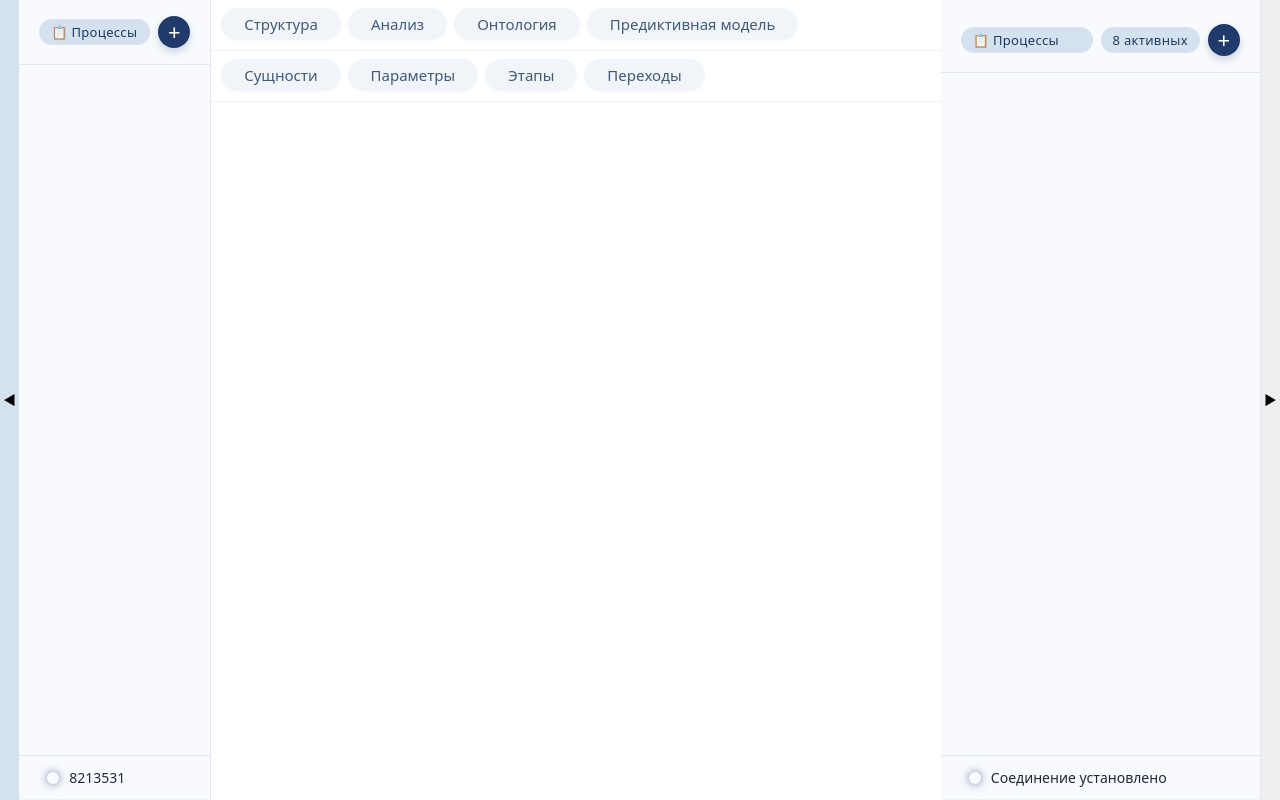
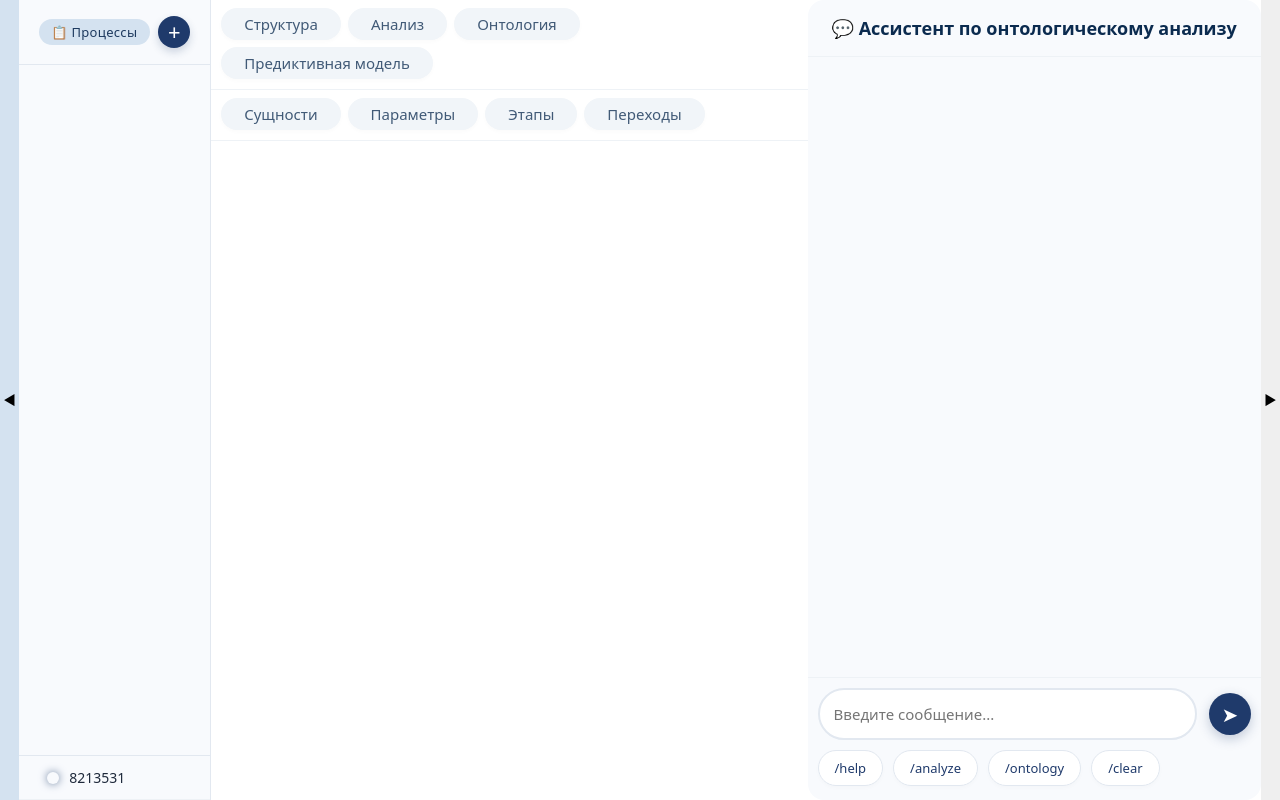
Before and after one commit to AndreyKoposov/Grafinya, a FastAPI app: template src/static/templates/index.html in a window 1280 px wide. Run offline with FastAPI, Linux system fonts and the light colour scheme; the template is opened without the code that fills it, so the values that code supplies are empty; parts of the project's set-up code (start-up, migrations or seed data) failed here and were passed over.

Commit message:
added chat style and html

```diff
--- /dev/null
+++ b/src/static/css/chat.css
@@ -0,0 +1,278 @@
+/* Контейнер чата - использует всю доступную высоту */
+.chat-container {
+    display: flex;
+    flex-direction: column;
+    height: 100%; /* Важно: занимает 100% высоты родителя */
+    background: #ffffff;
+    border-radius: 16px;
+    overflow: hidden; /* Предотвращает выпадение содержимого */
+}
+
+/* Заголовок чата - фиксированная высота */
+.chat-header {
+    padding: 16px 24px;
+    background: #f8fafd;
+    border-bottom: 1px solid #eef2f6;
+    display: flex;
+    align-items: center;
+    gap: 12px;
+    flex-shrink: 0; /* Запрещаем сжатие */
+}
+
+.chat-header h3 {
+    color: #0b2b4f;
+    font-size: 18px;
+    font-weight: 600;
+    margin: 0;
+}
+
+.chat-status {
+    width: 10px;
+    height: 10px;
+    border-radius: 50%;
+    background: #10b981;
+    box-shadow: 0 0 8px #10b981;
+    animation: pulse 2s infinite;
+}
+
+@keyframes pulse {
+    0% { opacity: 0.6; }
+    50% { opacity: 1; }
+    100% { opacity: 0.6; }
+}
+
+/* Область сообщений - скроллируется */
+.chat-messages {
+    flex: 1; /* Занимает всё доступное пространство */
+    overflow-y: auto; /* Включаем вертикальный скролл */
+    padding: 24px;
+    display: flex;
+    flex-direction: column;
+    gap: 16px;
+    background: #f8fafd;
+    min-height: 0; /* Важно для Firefox */
+}
+
+/* Стилизация скролла */
+.chat-messages::-webkit-scrollbar {
+    width: 6px;
+}
+
+.chat-messages::-webkit-scrollbar-track {
+    background: #f1f5f9;
+}
+
+.chat-messages::-webkit-scrollbar-thumb {
+    background: #cbd5e1;
+    border-radius: 10px;
+}
+
+.chat-messages::-webkit-scrollbar-thumb:hover {
+    background: #94a3b8;
+}
+
+/* Сообщение */
+.message {
+    display: flex;
+    width: 100%;
+    margin-bottom: 4px;
+}
+
+.message.user {
+    justify-content: flex-end;
+}
+
+.message.assistant {
+    justify-content: flex-start;
+}
+
+.message-bubble {
+    max-width: 70%;
+    padding: 12px 16px;
+    border-radius: 18px;
+    position: relative;
+    word-wrap: break-word;
+}
+
+.message.user .message-bubble {
+    background: #1f3a6b;
+    color: white;
+    border-bottom-right-radius: 4px;
+    box-shadow: 0 4px 12px rgba(31, 58, 107, 0.15);
+}
+
+.message.assistant .message-bubble {
+    background: #f1f5f9;
+    color: #0b2b4f;
+    border-bottom-left-radius: 4px;
+    box-shadow: 0 4px 12px rgba(0, 0, 0, 0.05);
+}
+
+.message-time {
+    font-size: 11px;
+    margin-top: 6px;
+    text-align: right;
+    opacity: 0.7;
+}
+
+.message.user .message-time {
+    color: rgba(255, 255, 255, 0.8);
+}
+
+.message.assistant .message-time {
+    color: #64748b;
+}
+
+/* Область ввода - фиксированная внизу */
+.chat-input-area {
+    padding: 10px 10px;
+    background: #f8fafd;
+    border-top: 1px solid #eef2f6;
+    flex-shrink: 0; /* Запрещаем сжатие */
+}
+
+.input-wrapper {
+    display: flex;
+    gap: 12px;
+    margin-bottom: 6px;
+    align-items: center;
+}
+
+.chat-input {
+    flex: 1;
+    padding: 14px 14px;
+    border: 2px solid #e2e8f0;
+    border-radius: 28px;
+    font-size: 15px;
+    outline: none;
+    transition: all 0.2s ease;
+    background: white;
+}
+
+.chat-input:focus {
+    border-color: #1f3a6b;
+    box-shadow: 0 4px 12px rgba(31, 58, 107, 0.1);
+}
+
+.send-btn {
+    width: 42px;
+    height: 42px;
+    border-radius: 50%;
+    background: #1f3a6b;
+    color: white;
+    border: none;
+    font-size: 20px;
+    cursor: pointer;
+    transition: all 0.2s ease;
+    display: flex;
+    align-items: center;
+    justify-content: center;
+    box-shadow: 0 4px 12px rgba(31, 58, 107, 0.25);
+}
+
+.send-btn:hover {
+    background: #2c4c8a;
+    transform: scale(1.05);
+}
+
+.send-btn:active {
+    transform: scale(0.95);
+}
+
+.send-btn:disabled {
+    background: #cbd5e1;
+    cursor: not-allowed;
+    transform: none;
+    box-shadow: none;
+}
+
+/* Кнопки команд */
+.command-buttons {
+    display: flex;
+    flex-wrap: wrap;
+    gap: 10px;
+    padding: 4px 0;
+}
+
+.command-btn {
+    padding: 8px 16px;
+    background: white;
+    border: 1px solid #e2e8f0;
+    border-radius: 30px;
+    font-size: 13px;
+    color: #1f3a6b;
+    cursor: pointer;
+    transition: all 0.2s ease;
+    box-shadow: 0 2px 4px rgba(0, 0, 0, 0.02);
+}
+
+.command-btn:hover {
+    background: #e4ecf7;
+    border-color: #b8ccf0;
+    transform: translateY(-1px);
+    box-shadow: 0 4px 8px rgba(31, 58, 107, 0.1);
+}
+
+.command-btn:active {
+    transform: translateY(0);
+}
+
+/* Индикатор печатания */
+.typing-indicator {
+    display: flex;
+    gap: 4px;
+    padding: 12px 16px;
+    background: #f1f5f9;
+    border-radius: 18px;
+    border-bottom-left-radius: 4px;
+    width: fit-content;
+}
+
+.typing-indicator span {
+    width: 8px;
+    height: 8px;
+    background: #94a3b8;
+    border-radius: 50%;
+    animation: typing 1.4s infinite;
+}
+
+.typing-indicator span:nth-child(2) {
+    animation-delay: 0.2s;
+}
+
+.typing-indicator span:nth-child(3) {
+    animation-delay: 0.4s;
+}
+
+@keyframes typing {
+    0%, 60%, 100% { transform: translateY(0); opacity: 0.6; }
+    30% { transform: translateY(-8px); opacity: 1; }
+}
+
+/* Адаптивность */
+@media (max-width: 768px) {
+    .message-bubble {
+        max-width: 85%;
+    }
+
+    .command-buttons {
+        gap: 8px;
+    }
+
+    .command-btn {
+        padding: 6px 12px;
+        font-size: 12px;
+    }
+}
+
+/* Важно: стили для родительского контейнера */
+.content-area {
+    height: 100%;
+    display: flex;
+    flex-direction: column;
+    padding: 0; /* Убираем отступы, так как они есть внутри чата */
+}
+
+.content-area > * {
+    min-height: 0; /* Важно для flex-детей */
+}
--- a/src/static/templates/index.html
+++ b/src/static/templates/index.html
@@ -6,6 +6,7 @@
     <title>Онтологический анализ процессов</title>
     <link rel="icon" type="image/x-icon" href="/static/favicon.ico">
     <link rel="stylesheet" href="/static/css/main.css">
+    <link rel="stylesheet" href="/static/css/chat.css">
 </head>
 <body>
     <div class="app">
@@ -50,19 +51,27 @@
             </div>
         </div>
         <!-- Правая колонка: чат с ИИ -->
-        <div id="ai-chat" class="ai-chat">
-           <div class="process-list-header">
-               <span>📋 Процессы</span>
-               <span class="process-count" id="processCount">8 активных</span>
-               <button class="add-process-btn" id="addProcessBtn" title="Добавить новый процесс">+</button>
-           </div>
-           <div class="process-items" id="processItems">
-               <!-- Процессы будут динамически добавляться сюда -->
-           </div>
-           <!-- Индикатор состояния соединения -->
-            <div class="connection-status process-footer" id="connectionStatus">
-                <div class="status-indicator" id="statusIndicator"></div>
-                <span class="status-text" id="statusText">Соединение установлено</span>
+        <div class="chat-container" id="ai-chat">
+            <!-- Заголовок чата - всегда сверху -->
+            <div class="chat-header">
+                <h3>💬 Ассистент по онтологическому анализу</h3>
+            </div>
+            <!-- Область сообщений - скроллится -->
+            <div class="chat-messages" id="chatMessages">
+            </div>
+            <!-- Область ввода - всегда снизу -->
+            <div class="chat-input-area">
+                <div class="input-wrapper">
+                    <input type="text" class="chat-input" id="chatInput" placeholder="Введите сообщение..." autocomplete="off">
+                    <button class="send-btn" id="sendMessageBtn" title="Отправить">➤</button>
+                </div>
+                <!-- Кнопки команд -->
+                <div class="command-buttons" id="commandButtons">
+                    <button class="command-btn" data-command="/help">/help</button>
+                    <button class="command-btn" data-command="/analyze">/analyze</button>
+                    <button class="command-btn" data-command="/ontology">/ontology</button>
+                    <button class="command-btn" data-command="/clear">/clear</button>
+                </div>
             </div>
         </div>
         <!-- Кнопка скрытия правой панели-->
```
